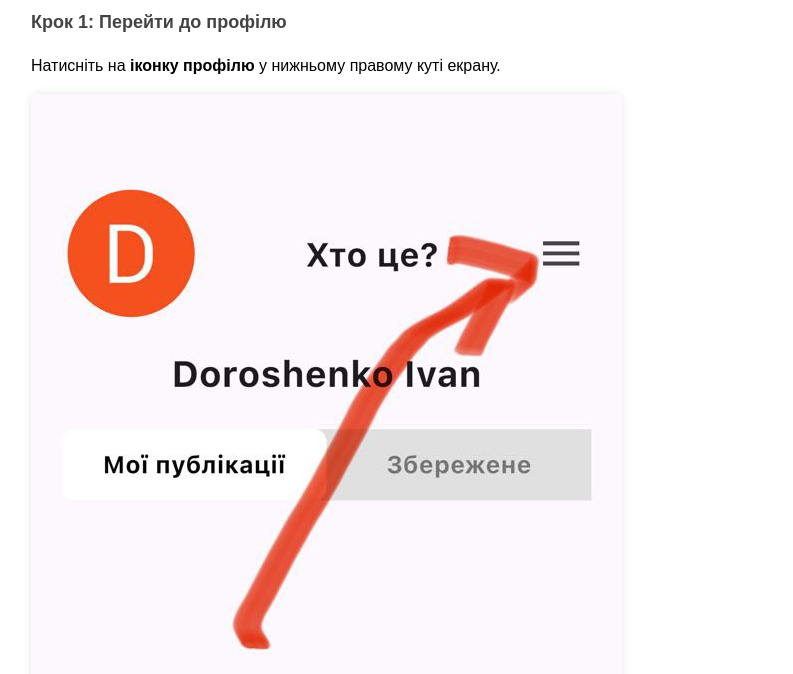
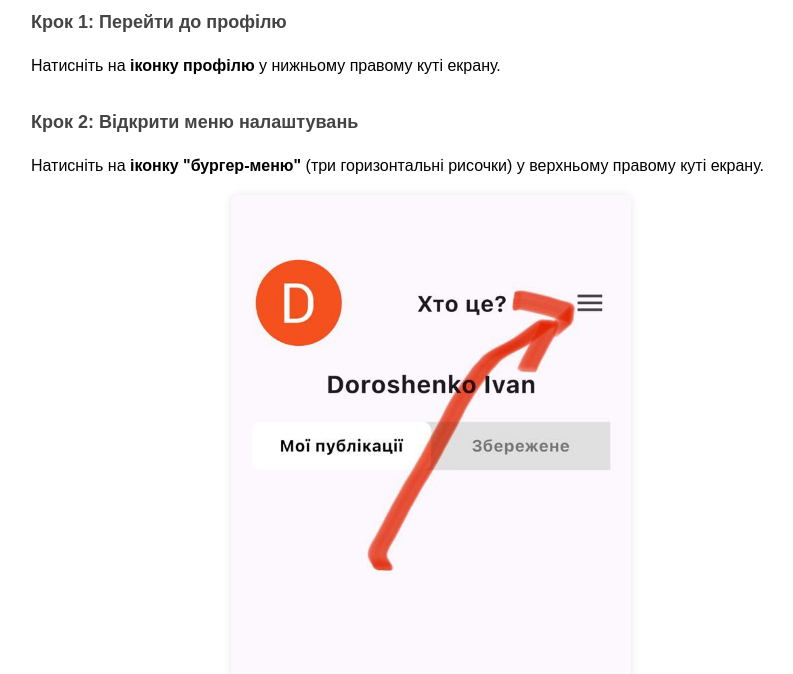
Before and after one commit to BetterPlaceUA/vitalya-sho-ce-delete-user-account, a plain HTML site: page index.html in a window 1280 px wide. Shown: the part 126-800 px from the top of the page, without its empty margins (209-1002 px from the left). Drawn offline with Linux system fonts and the light colour scheme.

Commit message:
Update index.html

```diff
--- a/index.html
+++ b/index.html
@@ -21,9 +21,9 @@
         }
         .step img {
             display: block;
-            max-width: 100%;
+            max-width: 50%;
             height: auto;
-            margin: 10px 0;
+            margin: 10px auto;
             border-radius: 8px;
             box-shadow: 0 0 10px rgba(0, 0, 0, 0.1);
         }
@@ -40,24 +40,24 @@
     <div class="step">
         <h2>Крок 1: Перейти до профілю</h2>
         <p>Натисніть на <strong>іконку профілю</strong> у нижньому правому куті екрану.</p>
-        <img src="T_profile.jpg" alt="Перейти до профілю">
     </div>
 
     <div class="step">
         <h2>Крок 2: Відкрити меню налаштувань</h2>
-        <p>Натисніть на <strong>іконку "бургер-меню"</strong> у верхньому правому куті екрану.</p>
-        <img src="T_profileMenu.jpg" alt="Меню профілю">
+        <p>Натисніть на <strong>іконку "бургер-меню"</strong> (три горизонтальні рисочки) у верхньому правому куті екрану.</p>
+        <img src="T_profile.jpg" alt="Перейти до профілю">
     </div>
 
     <div class="step">
         <h2>Крок 3: Обрати опцію видалення профілю</h2>
         <p>У відкритому меню натисніть кнопку <strong>"Видалити профіль"</strong>.</p>
-        <img src="T_deleteProfile.jpg" alt="Видалення профілю">
+        <img src="T_profileMenu.jpg" alt="Меню профілю">
     </div>
 
     <div class="step">
         <h2>Крок 4: Підтвердити видалення</h2>
         <p>У вікні підтвердження введіть <strong>"видалити профіль"</strong> та натисніть "ОК".</p>
+        <img src="T_deleteProfile.jpg" alt="Видалення профілю">
     </div>
 
     <div class="step">
```
